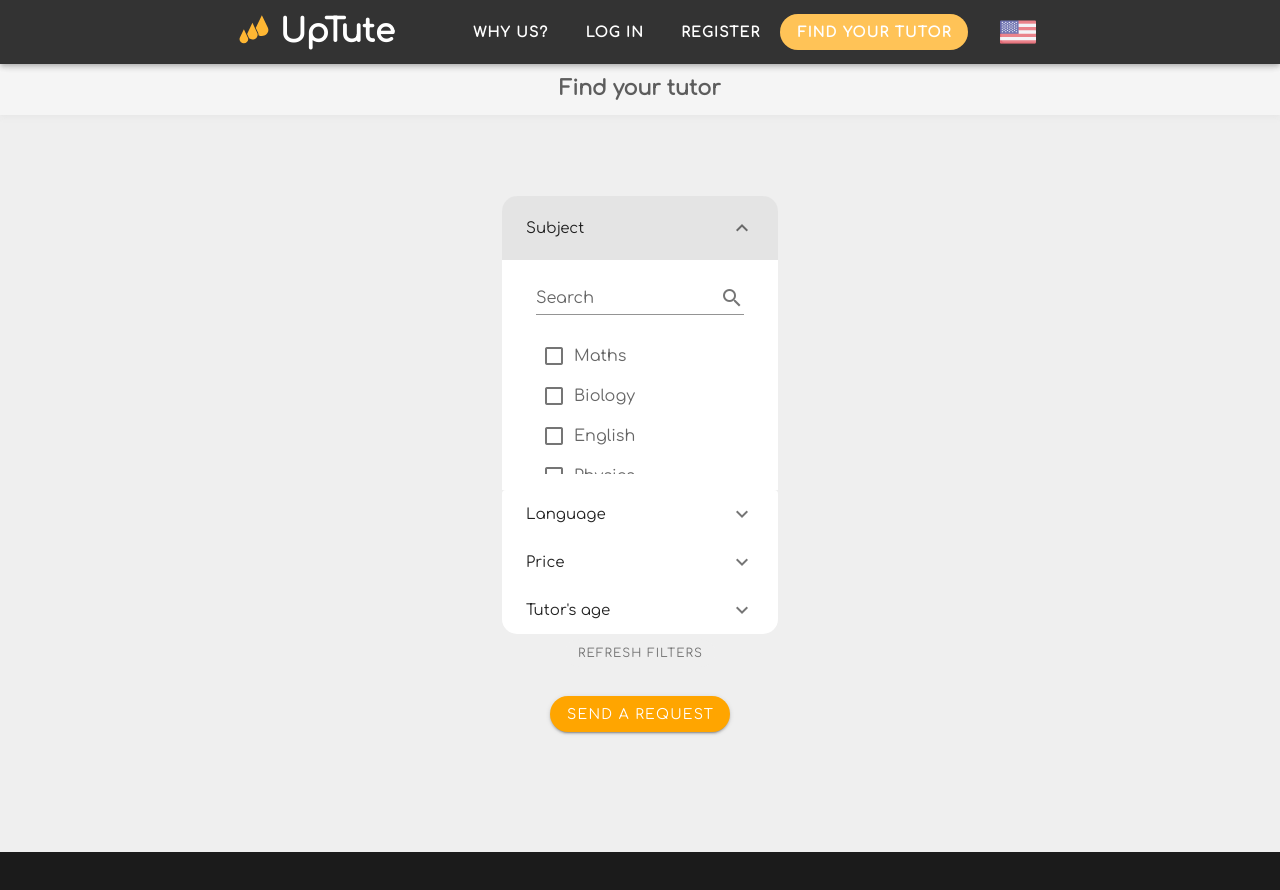
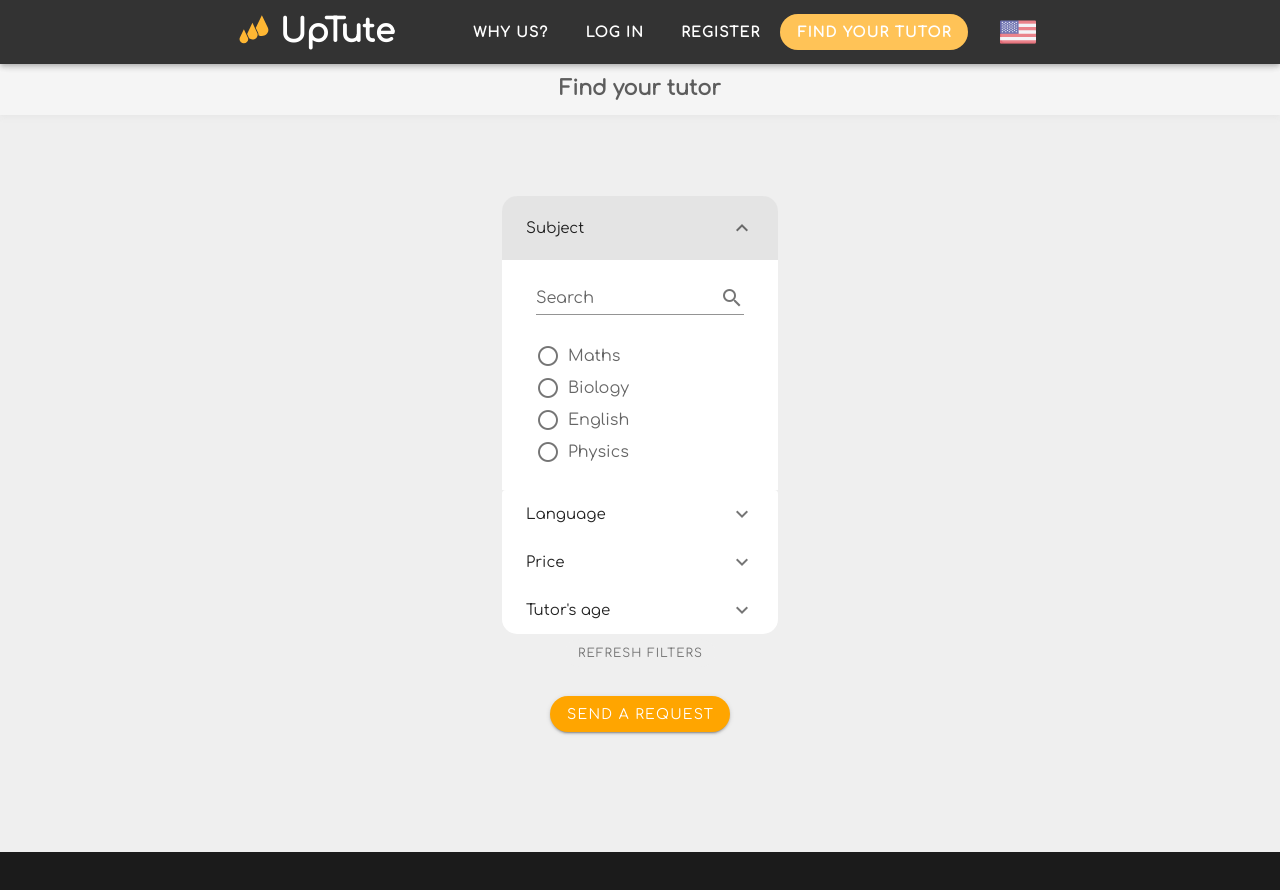
Before and after one commit to egor123/uptute, a Vue app in the folder frontend/: page /en/find_a_tutor in a window 1280 px wide. Both pictures are taken after a click on the button "Subject". Shown: the top 890 px of the page. Built offline with nearby package versions, Linux system fonts and the light colour scheme; what vue-animate-scroll would draw is missing.

Commit message:
subjects radio buttons

```diff
--- a/frontend/src/components/sidepanel/Sidepanel.vue
+++ b/frontend/src/components/sidepanel/Sidepanel.vue
@@ -5,7 +5,7 @@
 
       <!-- AGE is ALWAYS FIRST!! -->
 
-      <Languages v-model="search.languages" />
+      <Languages v-model="search.language" />
       <!-- <Audience v-model="search.grade" /> -->
       <Price v-model="search.price" />
       <!-- <Day v-model="search.date" />
@@ -55,7 +55,7 @@ export default {
       panel: [],
       search: {
         subjects: "",
-        languages: [],
+        language: null,
         grade: 9,
         price: [0, 15],
         date: { first: this.getToday(), last: this.getLastDay() },
--- a/frontend/src/components/sidepanel/Subjects.vue
+++ b/frontend/src/components/sidepanel/Subjects.vue
@@ -12,24 +12,18 @@
         single-line
         hide-details
       ></v-text-field>
-      <v-virtual-scroll
-        class="scroll"
-        height="150"
-        item-height="40"
-        :items="getSubjects()"
-      >
-        <template v-slot:default="{ item }">
-          <v-list-item :key="item">
-            <v-checkbox
-              v-model="subjects"
-              v-on="handleInput()"
-              color="accent"
-              :value="item"
-              :label="$l('data.subjects.' + item)"
-            />
-          </v-list-item>
-        </template>
-      </v-virtual-scroll>
+      <div class="scroll">
+      <v-radio-group v-model="subject">
+        <v-radio
+          color="accent"
+          v-for="item in getSubjects()"
+          :key="item"
+          v-on="handleInput()"
+          :value="item"
+          :label="$l('data.subjects.' + item)"
+        />
+      </v-radio-group>
+      </div>
     </v-expansion-panel-content>
   </v-expansion-panel>
 </template>
@@ -38,7 +32,7 @@
 export default {
   data() {
     return {
-      subjects: this.value,
+      subject: this.value,
       search: "",
     };
   },
@@ -59,11 +53,11 @@ export default {
       return values;
     },
     handleInput() {
-      this.$emit("input", this.subjects);
+      this.$emit("input", this.subject);
     },
   },
   watch: {
-    value: function(val) {
+    value: function (val) {
       this.subjects = val;
     },
   },
@@ -71,6 +65,12 @@ export default {
 </script>
 
 <style scoped>
+.scroll{
+  overflow-y: scroll;
+  height: 150px;
+  padding: 0 10px;
+}
+
 .search {
   margin: 10px;
 }
```
Also changed, not shown: 1 other file (tests, documents, lock files or other folders).
